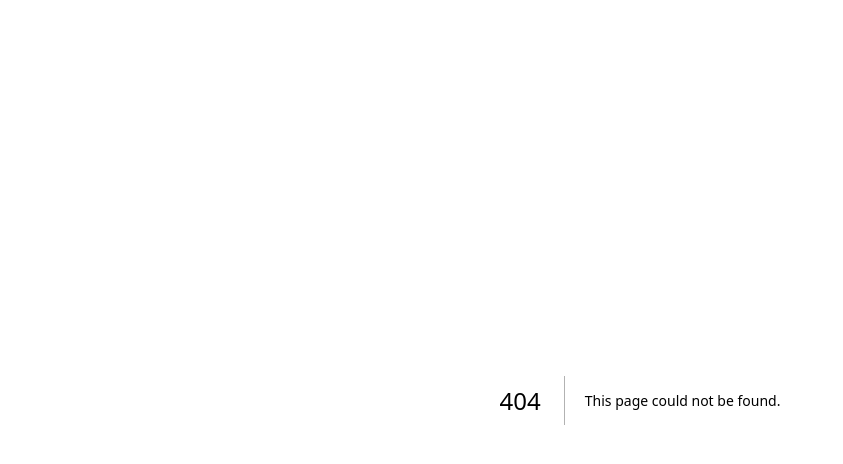
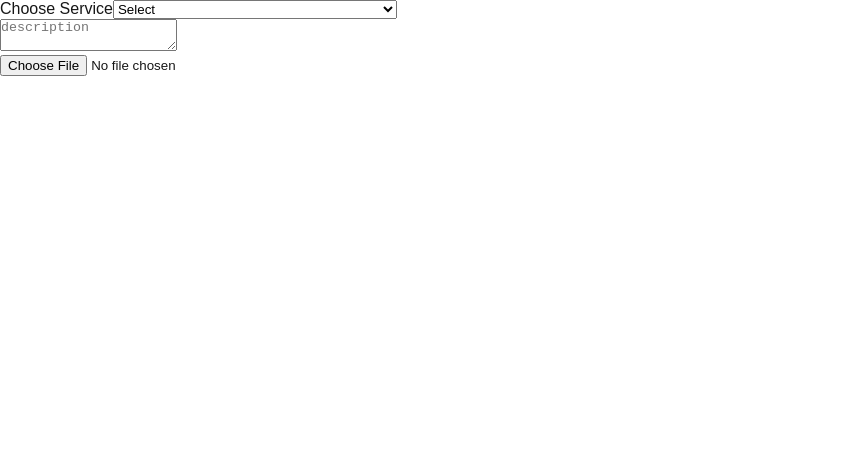
Before and after one commit to Raman-Shakya/Trash-Track, a Next.js app: page /household/support in a window 1280 px wide. Before the commit this address had no page. Shown: the top 464 px of the page, without its empty margins (0-843 px from the left). Built offline with nearby package versions, Linux system fonts and the light colour scheme.

Commit message:
added support page

```diff
--- /dev/null
+++ b/src/app/household/support/page.js
@@ -0,0 +1,27 @@
+"use client";
+
+import { useRef, useState, useEffect } from 'react';
+
+export default function Support() {
+    return <div>
+        <div>
+            <label>Choose Service</label>
+            <select required>
+                <option>Select</option>
+                <option>Request Pickup</option>
+                <option>Report Illegal Dumping</option>
+                <option>Schedule Urgent Pickup (Hazardous Waste)</option>
+                <option>Report Overfilled Public Bins</option>
+                <option>Recycling Request</option>
+                <option>Report Missed Collection</option>
+                <option>Complaint/Feedback</option>
+            </select>
+        </div>
+        <div>
+            <textarea placeholder='description'></textarea>
+        </div>
+        <div>
+            <input type='file' accept='image/*'></input>
+        </div>
+    </div>;
+}
```
Also changed, not shown: src/app/household/components/nav.js (+5 -4 lines), src/app/household/support/page.module.css (added).
